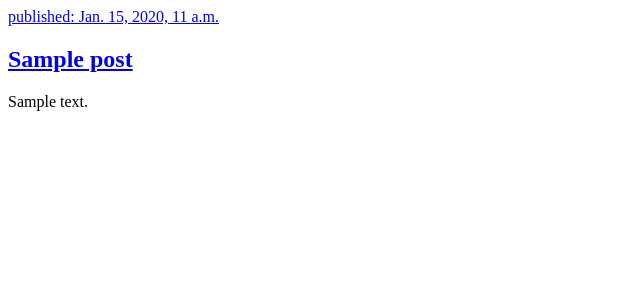
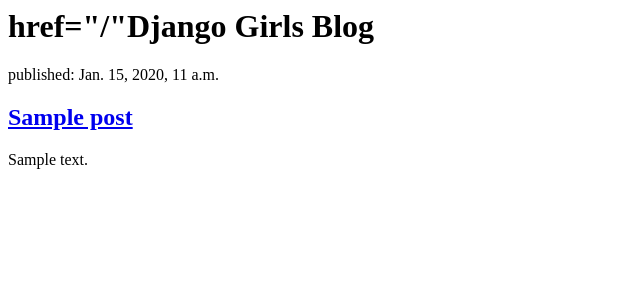
Before and after one commit to szterretje/my-second-blog, a Django app: template blog/templates/blog/post_list.html in a window 1280 px wide. Shown: the top 300 px of the page, without its empty margins (0-640 px from the left). Run offline with Django 3.2, Linux system fonts and the light colour scheme; the template is opened without the code that fills it: values that come from a table or form of the project are taken from there, others are empty; tables that the repository leaves empty hold one stand-in row (values such as "Sample post").

Commit message:
Corrected template.

```diff
--- a/blog/templates/blog/post_list.html
+++ b/blog/templates/blog/post_list.html
@@ -5,7 +5,7 @@
 
   <body>
     <div>
-      <h1><a href="/"Django Girls Blog</a></h1>
+      <h1><a> href="/"Django Girls Blog</a></h1>
     </div>
 
     {% for post in posts %}
```
